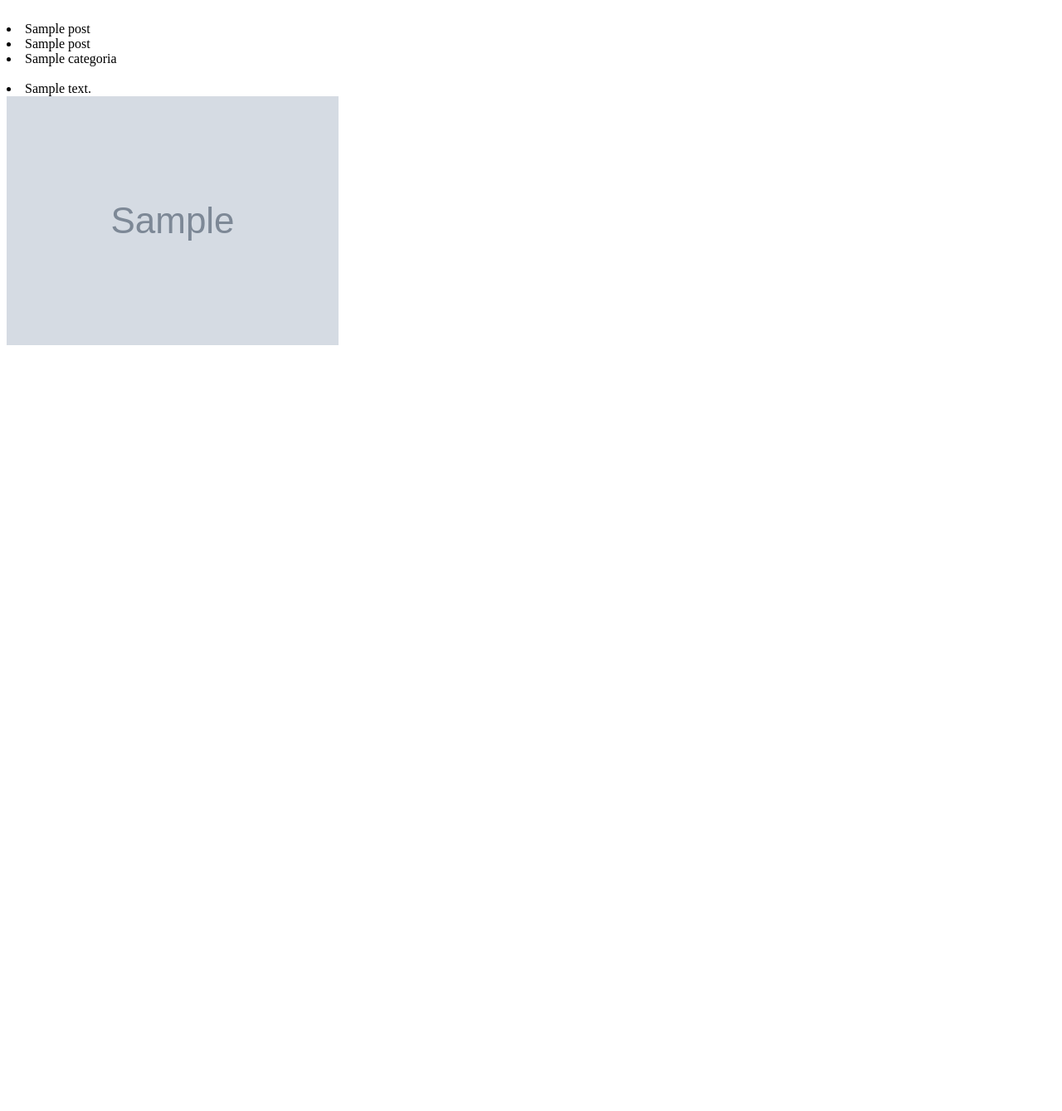
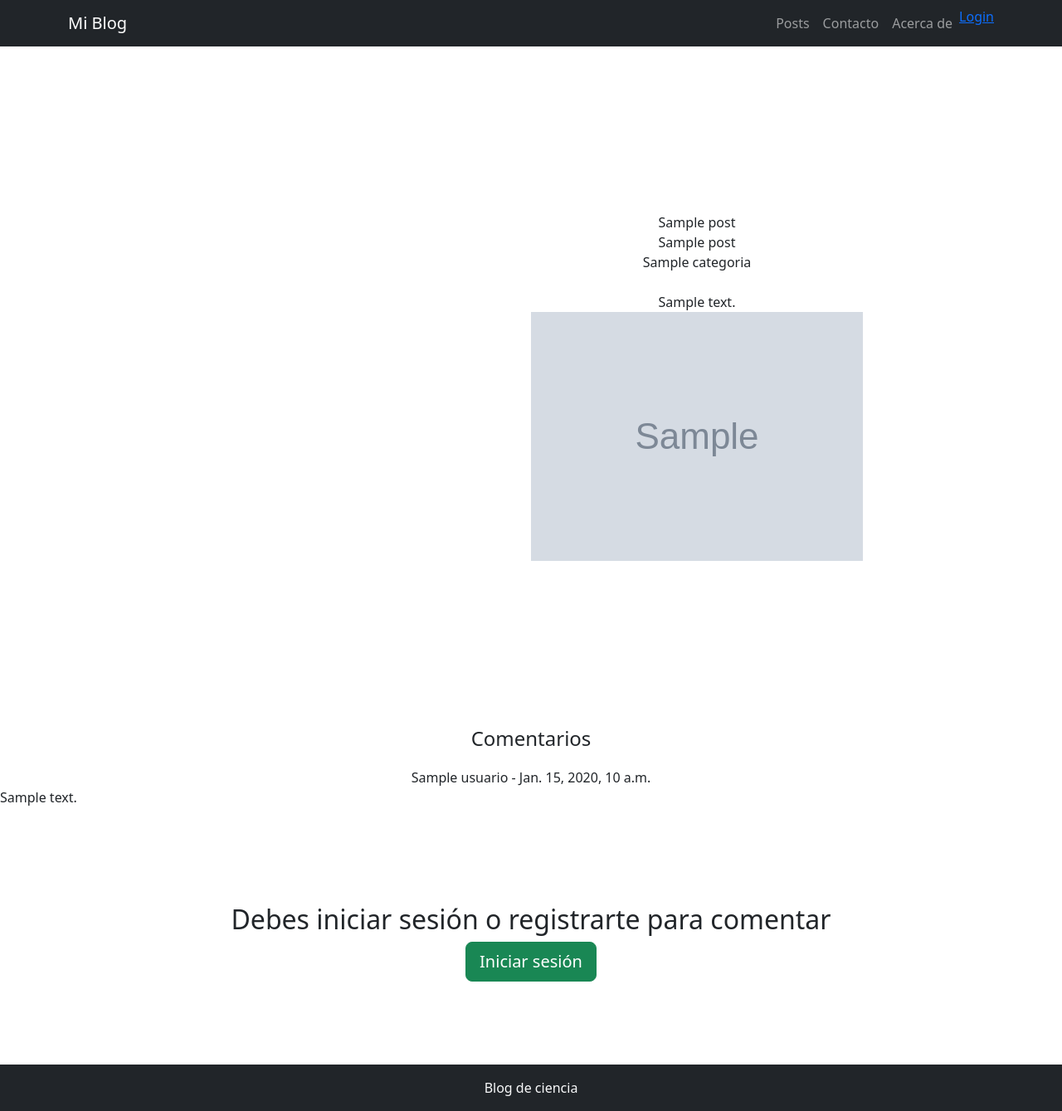
Before and after one commit to GabiPoko/Blog_2025, a Django app: template blog/templates/posts/post_individual.html in a window 1280 px wide; the page is wider, and only the part inside the window is pictured. Shown: that part at 83% size. Before the commit the page ends 416 px from the top of that part, so only its background shows below. Run offline with Django 3.2, Linux system fonts and the light colour scheme; the template is opened without the code that fills it: most values are stand-ins (such as "Sample title", 1, 10 or a date in 2020); grey boxes marked "Sample" are stand-in pictures.

Commit message:
comentarios en posts

```diff
--- a/blog/apps/posts/admin.py
+++ b/blog/apps/posts/admin.py
@@ -1,5 +1,5 @@
 from django.contrib import admin
-from .models import Categoria, Post
+from .models import Categoria, Post, Comentario
 
 # Register your models here.
 @admin.register(Post)
@@ -9,3 +9,5 @@
 
 
 admin.site.register (Categoria)
+
+admin.site.register (Comentario)
--- a/blog/templates/posts/post_individual.html
+++ b/blog/templates/posts/post_individual.html
@@ -1,7 +1,54 @@
-<br>
-<li>{{ posts.titulo }}</li>
-<li>{{ posts.subtitulo }}</li>
-<li>{{ posts.categoria }}</li>
-<br>
-<li>{{ posts.texto }}</li>
-<img src="{{posts.imagen.url}}" alt="">
+{% extends 'base.html' %}
+{% load static %}
+
+{% block contenido %}
+<center>
+<div class="container-fluid" style="margin: 200px;">
+
+    <table>{{ posts.titulo }}</table>
+    <table>{{ posts.subtitulo }}</table>
+    <table>{{ posts.categoria }}</table>
+    <br>
+    <table>{{ posts.texto }}</table>
+    <img src="{{ posts.imagen.url }}" alt="">
+
+</div>
+</center>
+<center>
+    <div class="container-fluid" style="margin-bottom: 20px;">
+      <h4>Comentarios</h4>
+    </div>
+
+    <div class="container-fluid" style="margin-bottom: 20px;"></div>
+
+    {% for comentario in comentarios %}
+    <table>{{ comentario.usuario }} - {{ comentario.fecha }}</table>
+    <ul class="w-100 list-unstyled d-flex justify-content-between mb-0">
+      <p>{{ comentario.texto }}</p>
+      <br>
+    </ul>
+    {% empty %}
+      <li>No hay comentarios - Puedes ser el primero en comentar!</li>
+    {% endfor %}
+    </div>
+
+    <a id="comentario"></a>
+
+    <div class="container-fluid" style="margin-bottom: 100px; margin-top: 100px;">
+      <form method="POST" style="margin-bottom: 100px; margin-top: 100px;">
+        {% if user.is_authenticated %}
+          <h2>Deja tu comentario</h2>
+          <form method="POST">
+            {% csrf_token %}
+            {{ form.as_p }}
+            <input type="submit" value="Comentar">
+          </form>
+        {% else %}
+          <h2>Debes iniciar sesión o registrarte para comentar</h2>
+          <a class="btn btn-success btn-lg" href="{% url 'apps.usuario:login' %}?next={{ request.path }}#comentario">Iniciar sesión</a>
+          <input type="hidden" name="next" value="{{ request.path }}">
+        {% endif %}
+      </form>
+    </center>
+
+{% endblock %}
```
Also changed, not shown: blog/apps/posts/forms.py (+4 -3 lines), blog/apps/posts/models.py (+10 -0 lines), blog/apps/posts/views.py (+38 -3 lines), blog/apps/posts/migrations/0002_comentario.py (added), blog/blog/db.sqlite3.
